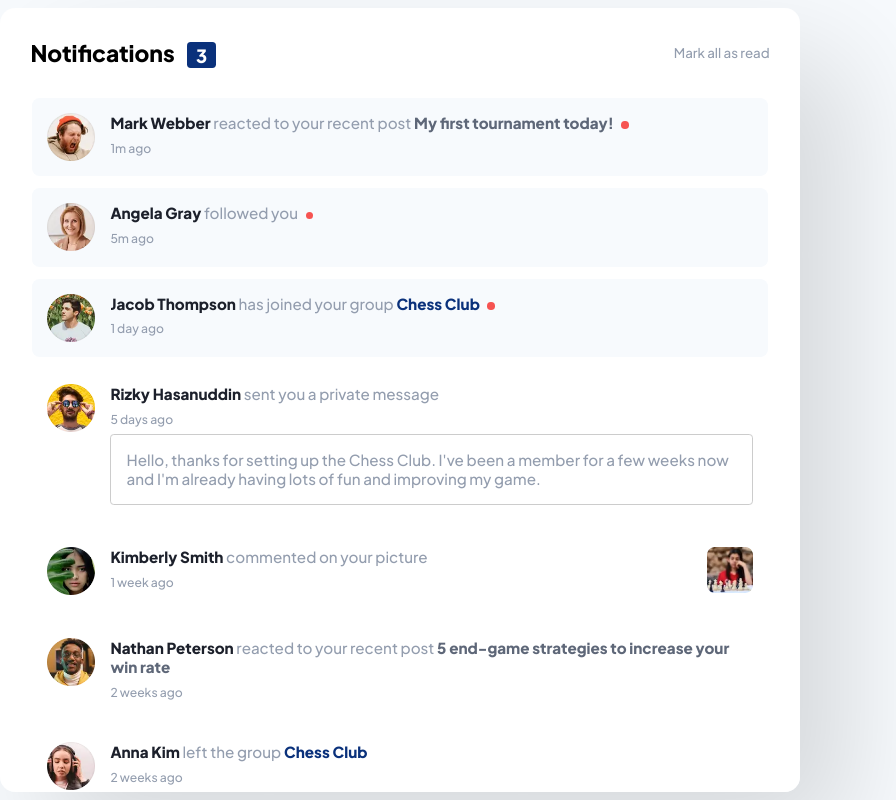
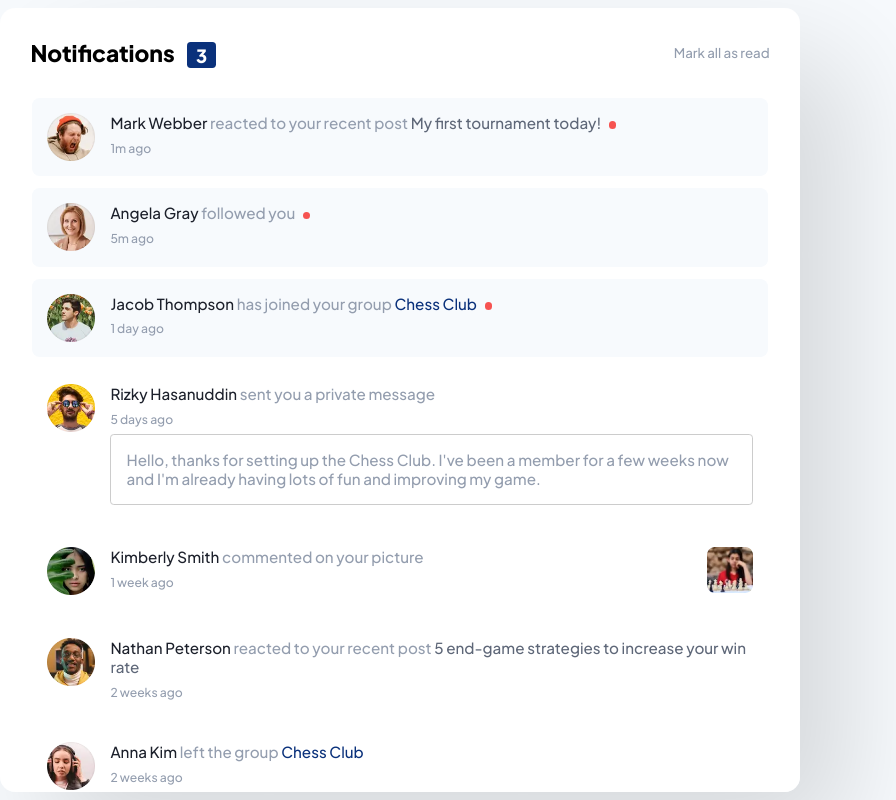
Before and after one commit to doganfurkan/fmentor-notifications, a React (Create React App) app: page / in a window 1280 px wide. Shown: the whole page, without its empty margins (240-1136 px from the left). Built offline with nearby package versions, Linux system fonts and the light colour scheme; the HTML template or start-up script is replaced by a standard one.

Commit message:
got rid of a tags and map function

```diff
--- a/src/App.js
+++ b/src/App.js
@@ -14,7 +14,7 @@ function App() {
   }, []);
 
   const markRead = () => {
-    Array.from(document.getElementsByClassName("unread")).map((item, index) => {
+    Array.from(document.getElementsByClassName("unread")).forEach((item, index) => {
       setTimeout(() => {
         item.classList.remove("unread");
         item.classList.add("marked");
@@ -46,18 +46,18 @@ function App() {
               </div>
               <div className="notification-content">
                 <div className="notification-header">
-                  <a href="/" className="accountName">
+                  <span className="accountName">
                     {myNot.account}
-                  </a>{" "}
+                  </span>{" "}
                   <span>{myNot.didWhat}</span>
                   {myNot.toWhat ? (
-                    <a href="/"
+                    <span
                       className={`toWhat ${
                         myNot.type === "group" ? "group" : "notGroup"
                       }`}
                     >
                       {" " + myNot.toWhat}
-                    </a>
+                    </span>
                   ) : (
                     ""
                   )}
```
